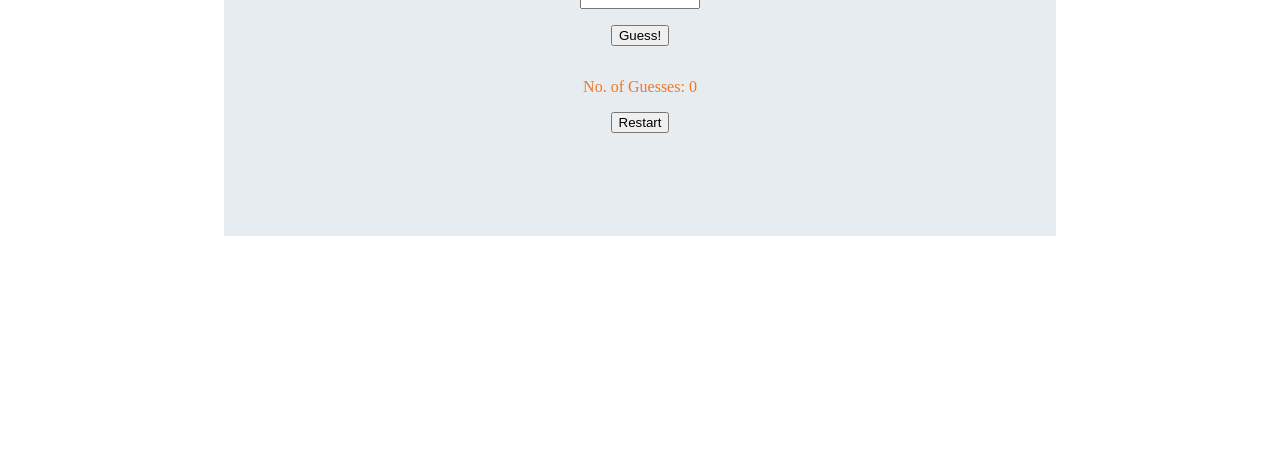
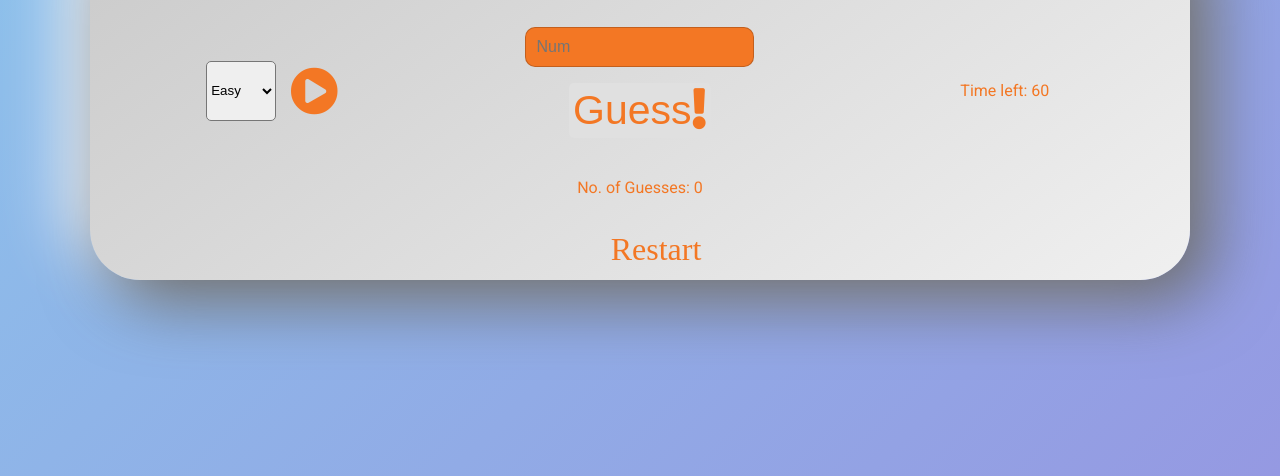
Before and after one commit to PhilipOSull/Project-Two, a plain HTML site: page index.html in a window 1280 px wide. Shown: the part 324-800 px from the top of the page. Drawn offline with Linux system fonts and the light colour scheme.

Commit message:
Add some style to see how it can look. Tidy up some HTML.

```diff
--- a/assets/css/style.css
+++ b/assets/css/style.css
@@ -1,7 +1,26 @@
+@import url('https://fonts.googleapis.com/css2?family=Roboto:wght@100;300;400;500;700&display=swap');
+
+* {
+    box-sizing: border-box;
+    padding: 0;
+    margin: 0;
+}
+
+
 body {
-    background-color: white;
+    font-family: 'Roboto', sans-serif;
     color: #f37724;
     text-align: center;
+    display: flex;
+    justify-content: center;
+    align-items: center;
+    min-height: 100vh;
+    background-color: #8BC6EC;
+    background-image: linear-gradient(135deg, #8BC6EC 0%, #9599E2 100%);
+}
+
+main {
+    flex: 1 0 100%;
 }
 
 #gameHeading {
@@ -11,60 +30,109 @@ body {
 
 #game-area {
     background-color: #E6ECF0;
-    margin-left: auto;
-    margin-right: auto;
     width: 90%;
-    height: 30rem;
-    max-height: 30rem;
-    max-width: 52rem;
     padding: 1%;
-    box-sizing: border-box;
+    border-radius: 50px;
+    background: linear-gradient(145deg, #cacaca, #f0f0f0);
+    box-shadow:  20px 20px 67px #676767,
+             -20px -20px 67px #ffffff;
+
 }
 
+.container {
+    max-width: 68.75rem;
+    margin: 0 auto;
+    overflow: auto;
+    padding: 0 2.5rem;
 
+
+
+}
+
+.grid {
+    display: grid;
+    grid-template-columns: repeat(3,1fr);
+    /* margin: 3rem 0; */
+    justify-items: center;
+    align-items: center;
+    height: 100%;
+    margin-top: 1rem;
+    margin-bottom: 1.5rem;
+    gap: 1.25rem;
+}
 /* #leftArea {
     width: 35%;
     margin: 10px;
 } */
 
-#container {
-    display: flex;
 
-
+#guessArea {
+        /* width: 5rem; */
+        position: relative;
+        border: 1px solid rgba(0, 0, 0, 0.2);
+        color: #111;
+        background: #f37724;
+        width: 100%;
+        padding: 10px;
+        outline: none;
+        font-size: 16px;
+        font-weight: 300;
+        resize: none;
+        border-radius: 10px;
 }
 
-.grid {
-    flex: 1;
+#btn--Guess {
+    border: none;
+    margin: 1rem;
+    color: #f37724;
+    font-size: 41px;
+    border-radius: 5px;
+    background-color: #e0e0e0;
+    padding: 4px;
+    cursor: pointer;
+}
 
+#btn--Restart {
+    margin-top: 2rem;
+    border-radius: 5px;
+    padding: 3px;
+    cursor: pointer;
 }
 
 #btn--Start {
-    margin: 2rem;
+    border-radius: 5px;
+    padding: 6px;
+    cursor: pointer;
 }
 
-#guessArea {
-    width: 7rem;
-    height: 7rem;
+#difficulty {
+    border-radius: 5px;
+    cursor: pointer;
 }
 
-#btn--Guess {
-    margin: 1rem;
+#leftArea {
+    display: flex;
+    gap: 0.5rem;
+    justify-content: space-between;
 }
 
+
 #rightArea p {
-     margin: 3rem;
+     margin: 1rem;
 }
+
+
 
 
 @media only screen and (max-width: 768px) {
 
-    .grid-numbers {
+    .grid {
         grid-template-rows: repeat(1,1fr);
         grid-template-columns: repeat(1,1fr);
         margin: 2rem 0;
     }
 
-    .grid-numbers div:nth-of-type(3) {
+    .grid div:nth-of-type(3) {
         order: -1;
     }
 
--- a/index.html
+++ b/index.html
@@ -6,10 +6,14 @@
     <meta http-equiv="X-UA-Compatible" content="IE=edge">
     <meta name="viewport" content="width=device-width, initial-scale=1.0">
     <link rel="stylesheet" href="assets/css/style.css">
-    <title>Document</title>
+    <link rel="stylesheet" href="https://pro.fontawesome.com/releases/v5.10.0/css/all.css"
+    integrity="sha384-AYmEC3Yw5cVb3ZcuHtOA93w35dYTsvhLPVnYs9eStHfGJvOvKxVfELGroGkvsg+p" crossorigin="anonymous">
+    <title>Guess the Number!</title>
 </head>
 
 <body>
+
+    <main>
 
         <!--HEADING-->
 
@@ -17,36 +21,36 @@
 
         <!--GAME AREA-->
 
-    <div id="game-area">
+        <div id="game-area" class="container">
 
             <div id="gameHeading">
                 <h3>I am thinking of a number between 1-100.</h3>
                 <h3>Can you guess it?</h3>
             </div>
 
-        <!--DIV CONTAINER-->
+            <div class="grid">
 
-        <div id="container">
+                <div id="leftArea">
 
-            <div id="leftArea" class="grid">
 
-                <button data-type="buttons" id="btn--Start">Start</button>
                     <select id="difficulty">
                         <option value="easy" selected>Easy</option>
                         <option value="medium">Medium</option>
                         <option value="hard">Hard</option>
-
-
                     </select>
+                    <!-- <button  data-type="buttons" id="btn--Start">Start</button> -->
+                    <div id="btn--Start">
+                    <i class="fas fa-play-circle fa-3x"></i>
+                </div>
 
                 </div>
 
-            <div id="centerArea" class="grid">
+                <div id="centerArea">
                     <input type="text" placeholder="Num" id="guessArea"><br>
-                <button data-type="buttons" id="btn--Guess">Guess!</button>
+                    <button data-type="buttons" id="btn--Guess">Guess<i class="fas fa-exclamation"></i></button>
                 </div>
 
-            <div id="rightArea" class="grid">
+                <div id="rightArea">
                     <p>Time left: <span id="timeLeft">60</span></p>
                 </div>
 
@@ -58,9 +62,21 @@
                 <p id="highLow"></p>
                 <p>No. of Guesses: <span id="numGuesses">0</span></p>
                 <p id="numGuessed"></p>
-            <button id="btn--Restart">Restart</button>
+                <div id="btn--Restart">
+                <i class="far fa-reply fa-2x">Restart</i>
+            </div>
+                <!-- <button id="btn--Restart">Restart</button> -->
             </div>
         </div>
+    </main>
+    <!-- <footer class="footer bg-dark py-1">
+        <div class="container flex">
+            <div>
+                <h2>Guess the Number</h2>
+                <p>Copyright © 2022</p>
+            </div>
+        </div>
+    </footer> -->
 
     <script src="assets/js/script.js"></script>
 </body>
```
Lines whose indentation alone changed are shown as unchanged.
